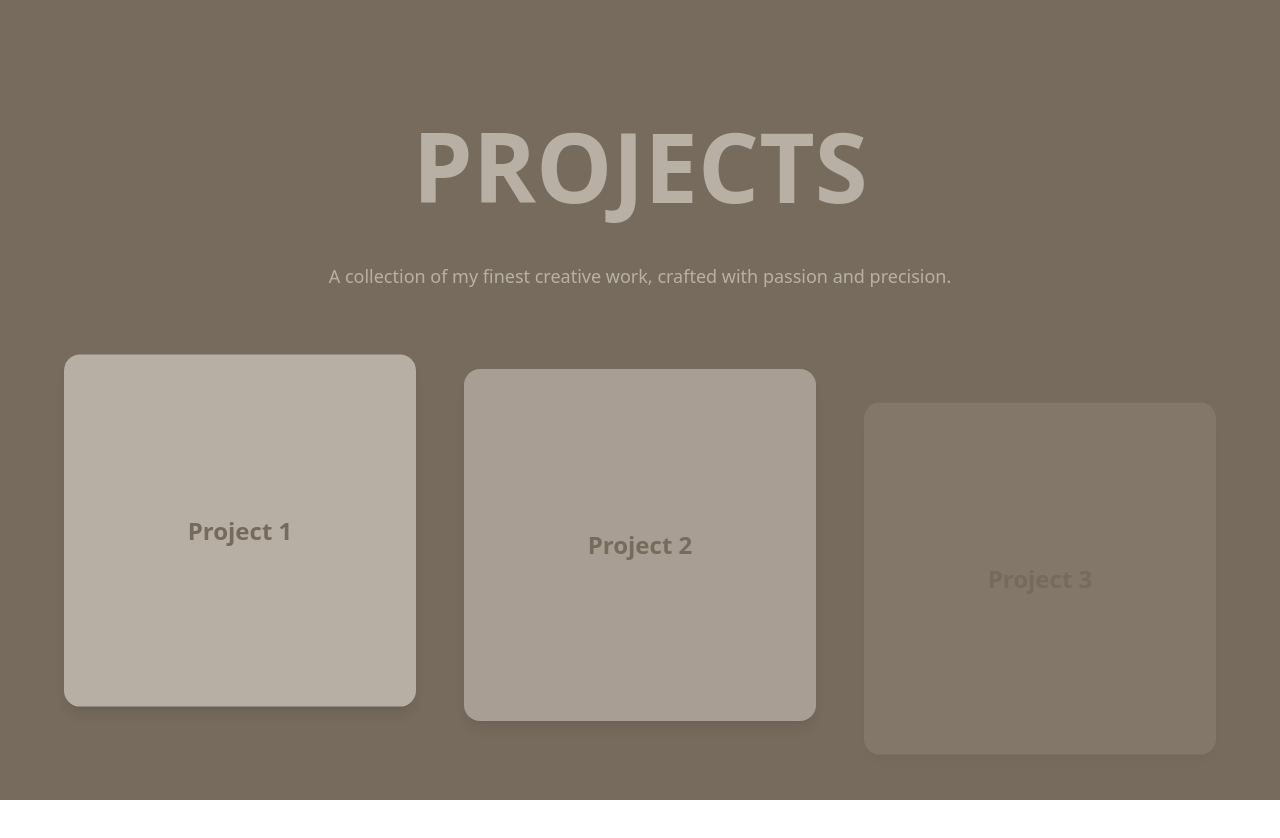
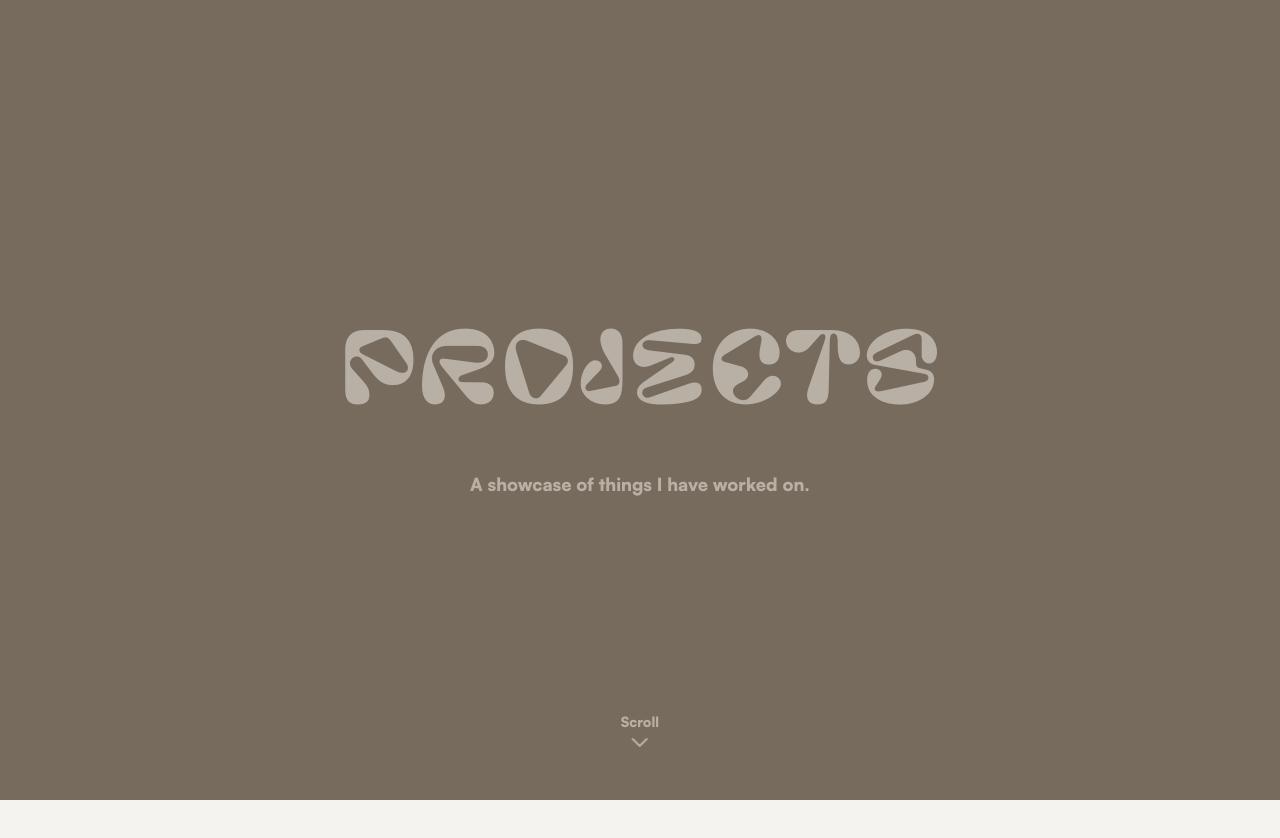
Before and after one commit to v3dqnt/personalxo, a Next.js app: page /projects in a window 1280 px wide. Shown: the top 838 px of the page. Before the commit the page ends 800 px from the top, so only its background shows below. Built offline with nearby package versions, Linux system fonts and the light colour scheme; a web font is replaced by a local one.

Commit message:
better ux
sfx and projects

```diff
--- a/components/hero.tsx
+++ b/components/hero.tsx
@@ -1,17 +1,35 @@
 'use client';
 
-import { useState, useEffect, useRef } from 'react';
+import { useState, useEffect, useRef, useCallback } from 'react';
 import { motion, AnimatePresence, useTransform, useMotionValue } from 'framer-motion';
 import { ChevronDown, X, Menu, ArrowRight } from 'lucide-react';
 import Lenis from '@studio-freight/lenis';
 import 'boxicons';
-
 
 export default function HeroSection() {
   const [isNavOpen, setIsNavOpen] = useState(false);
   const heroRef = useRef<HTMLDivElement>(null);
   const scrollY = useMotionValue(0);
   const [heroEnd, setHeroEnd] = useState(1000);
+
+  const clickAudioRef = useRef<HTMLAudioElement | null>(null);
+
+  useEffect(() => {
+    clickAudioRef.current = new Audio('/click.mp3');
+    clickAudioRef.current.load();
+  }, []);
+
+  const playClickSound = useCallback(() => {
+    if (clickAudioRef.current) {
+      clickAudioRef.current.currentTime = 0;
+      clickAudioRef.current.play().catch((e) => console.warn('Click sound error:', e));
+    }
+  }, []);
+
+  const playPopSound = useCallback(() => {
+    const audio = new Audio('/pop.mp3');
+    audio.play().catch((e) => console.warn('Pop sound error:', e));
+  }, []);
 
   useEffect(() => {
     const el = heroRef.current;
@@ -39,9 +57,16 @@ export default function HeroSection() {
   const textY = useTransform(scrollY, [0, heroEnd - 200], [0, heroEnd / 2]);
   const textOpacity = useTransform(scrollY, [heroEnd - 300, heroEnd], [1, 0]);
   const scrollIndicatorOpacity = useTransform(scrollY, [0, 10], [1, 0]);
-
   const wave1Y = useTransform(scrollY, [0, heroEnd], [0, 100]);
   const wave2Y = useTransform(scrollY, [0, heroEnd], [0, 50]);
+
+  const handleNavLinkClick = (e: React.MouseEvent, href: string) => {
+    e.preventDefault();
+    playPopSound();
+    setTimeout(() => {
+      window.location.href = href;
+    }, 150); // Allow time for sound to play
+  };
 
   return (
     <div
@@ -50,7 +75,10 @@ export default function HeroSection() {
     >
       {/* Hamburger Button */}
       <button
-        onClick={() => setIsNavOpen(true)}
+        onClick={() => {
+          playClickSound();
+          setIsNavOpen(true);
+        }}
         className="absolute top-5 left-5 p-2 rounded-md flex items-center justify-center z-50"
       >
         <Menu size={32} color="#776B5D" />
@@ -60,6 +88,7 @@ export default function HeroSection() {
       <a
         href="#contact"
         className="absolute top-5 right-5 z-50 group"
+        onClick={playClickSound}
       >
         <motion.div
           className="flex items-center gap-2 px-4 py-2 rounded-full border-2 border-[#776B5D] text-[#776B5D] font-medium"
@@ -89,7 +118,11 @@ export default function HeroSection() {
 
       {/* Scroll Indicator */}
       <motion.div
-        style={{ fontFamily: 'var(--font-sub)', opacity: scrollIndicatorOpacity, color: '#776B5D' }}
+        style={{
+          fontFamily: 'var(--font-sub)',
+          opacity: scrollIndicatorOpacity,
+          color: '#776B5D',
+        }}
         className="absolute bottom-10 flex flex-col items-center text-base sm:text-lg font-bold z-10"
       >
         scroll
@@ -101,7 +134,7 @@ export default function HeroSection() {
         </motion.div>
       </motion.div>
 
-      {/* Static Waves (visible only when menu is closed) */}
+      {/* Static Waves */}
       {!isNavOpen && (
         <>
           <motion.div
@@ -132,30 +165,30 @@ export default function HeroSection() {
         </>
       )}
 
-      {/* Navigation Menu sliding from top */}
+      {/* Navigation */}
       <AnimatePresence mode="wait">
         {isNavOpen && (
           <>
-            {/* Overlay */}
             <motion.div
               initial={{ opacity: 0 }}
               animate={{ opacity: 1 }}
               exit={{ opacity: 0 }}
               transition={{ duration: 0.5 }}
               className="fixed inset-0 bg-black/30 backdrop-blur-sm z-30"
-              onClick={() => setIsNavOpen(false)}
+              onClick={() => {
+                playClickSound();
+                setIsNavOpen(false);
+              }}
             />
 
-            {/* Menu Background */}
             <motion.div
-              initial={{ y: "-100%" }}
-              animate={{ y: "0%" }}
-              exit={{ y: "-100%" }}
+              initial={{ y: '-100%' }}
+              animate={{ y: '0%' }}
+              exit={{ y: '-100%' }}
               transition={{ duration: 0.6, ease: [0.22, 1, 0.36, 1] }}
               className="fixed inset-0 bg-[#776B5D] z-40"
             />
 
-            {/* Menu Content */}
             <motion.div
               initial={{ opacity: 0, y: -20 }}
               animate={{ opacity: 1, y: 0 }}
@@ -164,30 +197,33 @@ export default function HeroSection() {
               className="fixed inset-0 flex flex-col items-center justify-center z-50 text-white px-4"
             >
               <button
-                onClick={() => setIsNavOpen(false)}
+                onClick={() => {
+                  playClickSound();
+                  setIsNavOpen(false);
+                }}
                 className="absolute top-5 right-5 w-12 h-12 flex items-center justify-center"
               >
                 <X size={32} />
               </button>
-              <nav
-                className="flex flex-col gap-12 items-center font-bold"
-                style={{ fontFamily: 'var(--font-sub)' }}
-              >
+
+              <nav className="flex flex-col gap-12 items-center font-bold" style={{ fontFamily: 'var(--font-sub)' }}>
                 <motion.a
-                style={{ fontFamily: 'pilow, display' }}
+                  style={{ fontFamily: 'pilow, display' }}
                   href="/projects"
+                  onClick={(e) => handleNavLinkClick(e, '/projects')}
                   className="hover:underline text-[#F3EEEA] text-8xl md:text-9xl"
                   whileHover={{ scale: 1.05 }}
-                  transition={{ type: "spring", stiffness: 400, damping: 10 }}
+                  transition={{ type: 'spring', stiffness: 400, damping: 10 }}
                 >
                   Projects
                 </motion.a>
                 <motion.a
-                style={{ fontFamily: 'pilow, display' }}
+                  style={{ fontFamily: 'pilow, display' }}
                   href="#media"
+                  onClick={playPopSound}
                   className="hover:underline text-[#F3EEEA] text-8xl md:text-9xl"
                   whileHover={{ scale: 1.05 }}
-                  transition={{ type: "spring", stiffness: 400, damping: 10 }}
+                  transition={{ type: 'spring', stiffness: 400, damping: 10 }}
                 >
                   Media
                 </motion.a>
--- a/components/projects.tsx
+++ b/components/projects.tsx
@@ -1,7 +1,6 @@
 "use client";
 
 import { useEffect, useRef } from "react";
-import { motion } from "framer-motion";
 import gsap from "gsap";
 import { ScrollTrigger } from "gsap/ScrollTrigger";
 import Lenis from "@studio-freight/lenis";
@@ -10,72 +9,168 @@ gsap.registerPlugin(ScrollTrigger);
 
 export default function Projects() {
   const sectionRef = useRef<HTMLDivElement>(null);
+  const headerRef = useRef<HTMLDivElement>(null);
+  const cardsContainerRef = useRef<HTMLDivElement>(null);
 
   useEffect(() => {
-    const lenis = new Lenis({
-      lerp: 0.08,
-    });
-
+    const lenis = new Lenis({ lerp: 0.08 });
     function raf(time: number) {
       lenis.raf(time);
       requestAnimationFrame(raf);
     }
-
     requestAnimationFrame(raf);
-
-    return () => {
-      lenis.destroy();
-    };
+    return () => lenis.destroy();
   }, []);
 
   useEffect(() => {
-    if (sectionRef.current) {
+    ScrollTrigger.getAll().forEach((trigger) => trigger.kill());
+
+    // Scroll indicator hide/show
+    const handleUserScroll = () => {
+      if (window.scrollY > 10) {
+        gsap.to("#scroll-indicator", {
+          opacity: 0,
+          y: -20,
+          duration: 0.4,
+          ease: "power2.out",
+          overwrite: "auto",
+        });
+      } else {
+        gsap.to("#scroll-indicator", {
+          opacity: 1,
+          y: 0,
+          duration: 0.4,
+          ease: "power2.out",
+          overwrite: "auto",
+        });
+      }
+    };
+
+    window.addEventListener("scroll", handleUserScroll, { passive: true });
+
     gsap.fromTo(
-        sectionRef.current.querySelectorAll(".project-card"),
-        { y: 60, opacity: 0 },
+      ".project-card",
+      { scale: 0.5, opacity: 0 },
+      {
+        scale: 1,
+        opacity: 1,
+        duration: 0.6,
+        stagger: 0.1,
+        ease: "back.out(1.4)",
+      }
+    );
+
+    const tl = gsap.timeline({
+      scrollTrigger: {
+        trigger: sectionRef.current,
+        start: "top top",
+        end: "+=3000",
+        scrub: 1,
+        pin: true,
+        pinSpacing: true,
+      },
+    });
+
+    tl.to(
+      headerRef.current,
+      { opacity: 0, y: -100, duration: 1 },
+      0
+    );
+
+    tl.fromTo(
+      cardsContainerRef.current,
+      {
+        y: "100vh",
+        opacity: 0.6,
+      },
       {
         y: 0,
         opacity: 1,
-          stagger: 0.2,
-          scrollTrigger: {
-            trigger: sectionRef.current,
-            start: "top 80%",
-            end: "bottom 20%",
-            scrub: true,
+        duration: 1,
+        ease: "power2.out",
       },
-        }
+      0
     );
-    }
+
+    const cards = gsap.utils.toArray(".project-card");
+    const totalWidth = cards.length * (352 + 48) - 48;
+    const moveDistance = Math.max(0, totalWidth - window.innerWidth + 100);
+
+    tl.to(cardsContainerRef.current, {
+      x: -moveDistance,
+      duration: 2,
+      ease: "power1.inOut",
+    }, 1);
+
+    return () => {
+      ScrollTrigger.getAll().forEach((trigger) => trigger.kill());
+      window.removeEventListener("scroll", handleUserScroll);
+    };
   }, []);
 
   return (
     <section
       ref={sectionRef}
-      className="min-h-screen w-full bg-[#776b5d] flex flex-col items-center justify-center px-8 py-20"
+      className="min-h-screen w-full bg-[#776b5d] overflow-hidden relative"
     >
-      <motion.h1
-        initial={{ opacity: 0, y: -40 }}
-        animate={{ opacity: 1, y: 0 }}
-        transition={{ duration: 0.8 }}
-        className="text-[4rem] md:text-[6rem] font-bold text-[#b9b0a5] text-center"
+      <div
+        ref={headerRef}
+        className="absolute top-1/2 left-0 right-0 transform -translate-y-1/2 text-center px-4"
+      >
+        <h1
+          style={{ fontFamily: 'pilow, display' }}
+          className="text-[4rem] md:text-[6rem] font-bold text-[#b9b0a5]"
         >
           PROJECTS
-      </motion.h1>
+        </h1>
+        <p
+          style={{ fontFamily: "'Satoshi', 'Inter', sans-serif" }}
+          className="text-lg text-[#b9b0a5] mt-6 max-w-2xl mx-auto"
+        >
+          A showcase of things I have worked on.
+        </p>
+      </div>
 
-      <p className="text-lg text-[#b9b0a5] mt-6 mb-16 max-w-2xl text-center">
-        A collection of my finest creative work, crafted with passion and precision.
+      <div
+        ref={cardsContainerRef}
+        className="absolute top-1/2 left-0 right-0 mx-auto flex space-x-12 px-8"
+        style={{
+          width: "fit-content",
+          transform: "translateY(-50%)",
+        }}
+      >
+        {[1, 2, 3, 4, 5, 6].map((item) => (
+          <div
+            key={item}
+            className="project-card h-[22rem] w-[22rem] flex-shrink-0 bg-[#b9b0a5] rounded-2xl shadow-lg flex items-center justify-center"
+          >
+            <p className="text-[#776b5d] text-2xl font-semibold">
+              Project {item}
             </p>
+          </div>
+        ))}
+      </div>
 
-      <div className="grid grid-cols-1 md:grid-cols-3 gap-12">
-        {[1, 2, 3].map((item) => (
-          <motion.div
-            key={item}
-            className="project-card h-[22rem] w-[22rem] bg-[#b9b0a5] rounded-2xl shadow-lg hover:shadow-2xl transition-all duration-300 flex items-center justify-center"
-            whileHover={{ scale: 1.05 }}
+      <div
+        id="scroll-indicator"
+        className="absolute bottom-10 left-1/2 transform -translate-x-1/2 text-[#b9b0a5] flex flex-col items-center opacity-100"
       >
-            <p className="text-[#776b5d] text-2xl font-semibold">Project {item}</p>
-          </motion.div>
-        ))}
+        <span
+          style={{ fontFamily: "'Satoshi', 'Inter', sans-serif" }}
+          className="text-sm mb-1"
+        >
+          Scroll
+        </span>
+        <svg
+          className="w-6 h-6 animate-bounce"
+          fill="none"
+          stroke="currentColor"
+          strokeWidth="2"
+          viewBox="0 0 24 24"
+          xmlns="http://www.w3.org/2000/svg"
+        >
+          <path strokeLinecap="round" strokeLinejoin="round" d="M19 9l-7 7-7-7" />
+        </svg>
       </div>
     </section>
   );
```
Also changed, not shown: 2 other files (tests, documents, lock files or other folders). Lines whose indentation alone changed are shown as unchanged.
